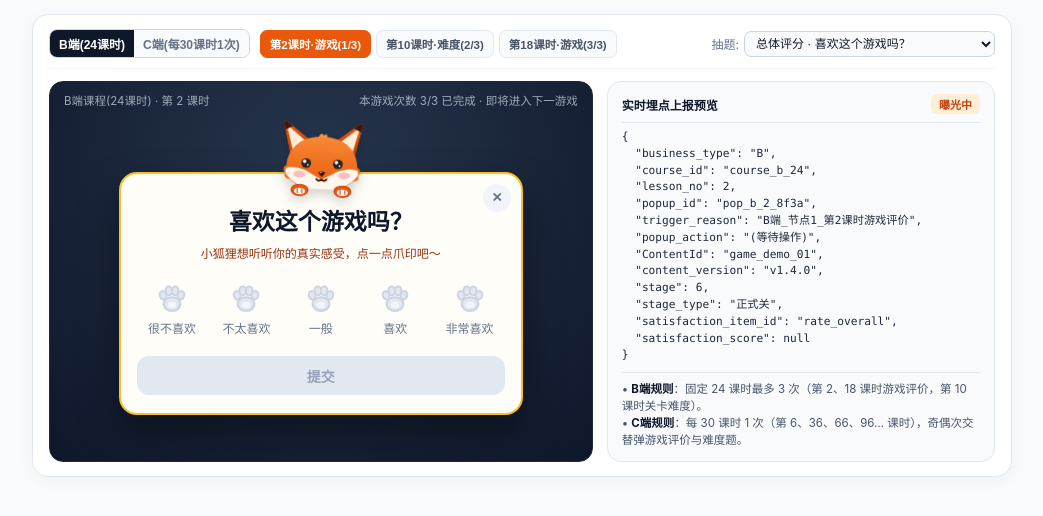
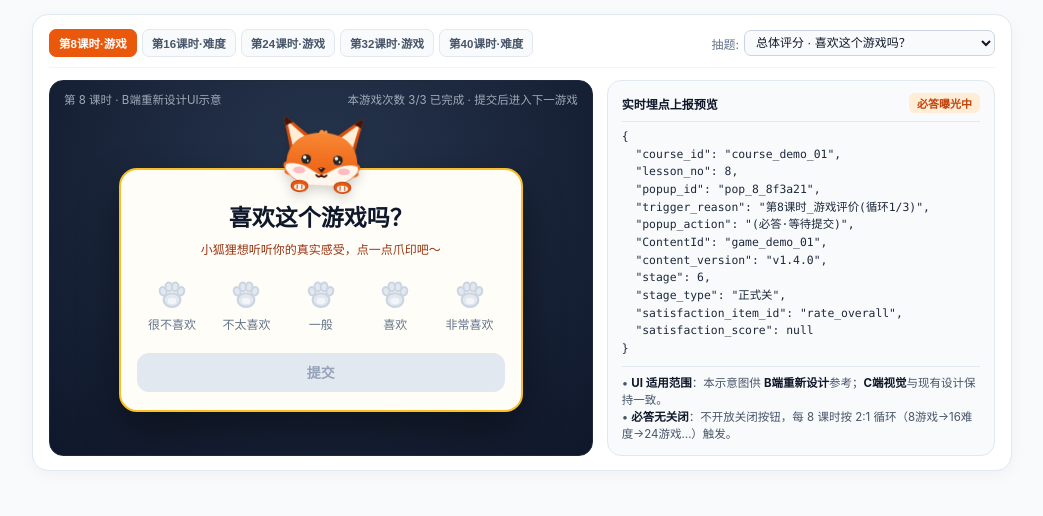
Before and after one commit to siakrulee/game-satisfaction-popup-demo, a plain HTML site: page index.html in a window 1280 px wide. Shown: the whole page, without its empty margins (118-1161 px from the left). Drawn offline with Linux system fonts and the light colour scheme.

Commit message:
Unified every-8-lessons 2:1 cycle, remove close button and business_type

```diff
--- a/index.html
+++ b/index.html
@@ -3,7 +3,7 @@
 <head>
   <meta charset="UTF-8" />
   <meta name="viewport" content="width=device-width, initial-scale=1.0" />
-  <title>学生端满意度评价弹窗 · 可交互 Demo</title>
+  <title>B端游戏评价弹窗设计示意（每8课时1次 · 2:1循环）</title>
   <style>
     * { box-sizing: border-box; margin: 0; padding: 0; }
     body {
@@ -33,27 +33,6 @@
       margin-bottom: 12px;
       border-bottom: 1px solid #f1f5f9;
       font-size: 12px;
-    }
-    .left-controls { display: flex; flex-wrap: wrap; align-items: center; gap: 6px; }
-    .biz-switch {
-      display: inline-flex;
-      border-radius: 8px;
-      border: 1px solid #cbd5e1;
-      overflow: hidden;
-      margin-right: 4px;
-    }
-    .biz-tab {
-      padding: 5px 9px;
-      font-size: 12px;
-      font-weight: 700;
-      border: none;
-      background: #f8fafc;
-      color: #64748b;
-      cursor: pointer;
-    }
-    .biz-tab.active {
-      background: #0f172a;
-      color: #ffffff;
     }
     .tabs { display: flex; flex-wrap: wrap; gap: 5px; }
     .scene-tab {
@@ -137,25 +116,6 @@
       transform-origin: 50% 85%;
       filter: drop-shadow(0 4px 6px rgba(0,0,0,0.18));
     }
-    .btn-close {
-      position: absolute;
-      top: 10px;
-      right: 10px;
-      width: 28px;
-      height: 28px;
-      border-radius: 999px;
-      border: none;
-      background: #f1f5f9;
-      color: #64748b;
-      font-size: 13px;
-      font-weight: 700;
-      cursor: pointer;
-      display: flex;
-      align-items: center;
-      justify-content: center;
-      transition: background 0.15s;
-    }
-    .btn-close:hover { background: #fee2e2; color: #dc2626; }
     .q-title {
       text-align: center;
       font-size: 23px;
@@ -249,8 +209,8 @@
     }
     pre {
       font-family: ui-monospace, SFMono-Regular, Menlo, monospace;
-      font-size: 11.2px;
-      line-height: 1.5;
+      font-size: 11.4px;
+      line-height: 1.55;
       color: #1e293b;
       white-space: pre-wrap;
       word-break: break-all;
@@ -270,13 +230,7 @@
 <body>
   <div class="wrap">
     <div class="topbar">
-      <div class="left-controls">
-        <div class="biz-switch">
-          <button data-biz="B" class="biz-tab active">B端(24课时)</button>
-          <button data-biz="C" class="biz-tab">C端(每30课时1次)</button>
-        </div>
-        <div id="scene-tabs" class="tabs"></div>
-      </div>
+      <div id="scene-tabs" class="tabs"></div>
       <label id="game-q-wrap" class="q-picker">
         <span>抽题:</span>
         <select id="game-q-select">
@@ -292,8 +246,8 @@
     <div class="main-grid">
       <div class="viewport">
         <div class="hud">
-          <span id="bg-hud-left">B端课程(24课时) · 第 2 课时</span>
-          <span>本游戏次数 3/3 已完成 · 即将进入下一游戏</span>
+          <span id="bg-hud-left">第 8 课时 · B端重新设计UI示意</span>
+          <span>本游戏次数 3/3 已完成 · 提交后进入下一游戏</span>
         </div>
 
         <div id="popup-card" class="popup-card">
@@ -355,8 +309,6 @@
             </svg>
           </div>
 
-          <button id="btn-close" class="btn-close" title="主动关闭（不记分，扣减1次当前节点额度）">✕</button>
-
           <h3 id="question-title" class="q-title">喜欢这个游戏吗？</h3>
           <p id="fox-speech" class="fox-speech">小狐狸想听听你的真实感受，点一点爪印吧～</p>
 
@@ -382,8 +334,8 @@
           <pre id="payload-box"></pre>
         </div>
         <div class="ins-foot">
-          <div>• <strong>B端规则</strong>：固定 24 课时最多 3 次（第 2、18 课时游戏评价，第 10 课时关卡难度）。</div>
-          <div>• <strong>C端规则</strong>：每 30 课时 1 次（第 6、36、66、96… 课时），奇偶次交替弹游戏评价与难度题。</div>
+          <div>• <strong>UI 适用范围</strong>：本示意图供 <strong>B端重新设计</strong>参考；<strong>C端视觉</strong>与现有设计保持一致。</div>
+          <div>• <strong>必答无关闭</strong>：不开放关闭按钮，每 8 课时按 2:1 循环（8游戏→16难度→24游戏…）触发。</div>
         </div>
       </div>
     </div>
@@ -404,21 +356,15 @@
       labels: ['太简单', '有点简单', '刚刚好', '有点难', '太难了']
     };
 
-    const BIZ_SCENES = {
-      B: [
-        { key: 'b_2', tab: '第2课时·游戏(1/3)', lesson_no: 2, hud: 'B端课程(24课时) · 第 2 课时', stage: 6, trigger: 'B端_节点1_第2课时游戏评价', type: 'game', afterNote: 'B端本课程剩余配额：2 / 3 次' },
-        { key: 'b_10', tab: '第10课时·难度(2/3)', lesson_no: 10, hud: 'B端课程(24课时) · 第 10 课时', stage: 9, trigger: 'B端_节点2_第10课时关卡难度评价', type: 'diff', afterNote: 'B端本课程剩余配额：1 / 3 次' },
-        { key: 'b_18', tab: '第18课时·游戏(3/3)', lesson_no: 18, hud: 'B端课程(24课时) · 第 18 课时', stage: 14, trigger: 'B端_节点3_第18课时游戏评价_避重', type: 'game', afterNote: 'B端本课程剩余配额：0 / 3 次' }
-      ],
-      C: [
-        { key: 'c_6', tab: '第6课时·游戏(奇)', lesson_no: 6, hud: 'C端课程(例:120课时) · 第 6 课时', stage: 5, trigger: 'C端_第1次(第6课时)_游戏评价', type: 'game', afterNote: '下一触发周期节点：第 36 课时（关卡难度评价）' },
-        { key: 'c_36', tab: '第36课时·难度(偶)', lesson_no: 36, hud: 'C端课程(例:120课时) · 第 36 课时', stage: 12, trigger: 'C端_第2次(第36课时)_关卡难度评价', type: 'diff', afterNote: '下一触发周期节点：第 66 课时（游戏评价）' },
-        { key: 'c_66', tab: '第66课时·游戏(奇)', lesson_no: 66, hud: 'C端课程(例:120课时) · 第 66 课时', stage: 18, trigger: 'C端_第3次(第66课时)_游戏评价_避重', type: 'game', afterNote: '下一触发周期节点：第 96 课时（关卡难度评价）' },
-        { key: 'c_96', tab: '第96课时·难度(偶)', lesson_no: 96, hud: 'C端课程(例:120课时) · 第 96 课时', stage: 24, trigger: 'C端_第4次(第96课时)_关卡难度评价', type: 'diff', afterNote: '下一触发周期节点：第 126 课时（超出120课时则结束）' }
-      ]
-    };
+    const SCENES = [
+      { tab: '第8课时·游戏', lesson_no: 8, stage: 6, trigger: '第8课时_游戏评价(循环1/3)', type: 'game', nextNote: '下一节点：第 16 课时（关卡难度评价）' },
+      { tab: '第16课时·难度', lesson_no: 16, stage: 11, trigger: '第16课时_关卡难度评价(循环2/3)', type: 'diff', nextNote: '下一节点：第 24 课时（游戏评价）' },
+      { tab: '第24课时·游戏', lesson_no: 24, stage: 15, trigger: '第24课时_游戏评价_避重(循环3/3)', type: 'game', nextNote: '24课时课程结束；更长课程下一节点：第 32 课时（游戏评价）' },
+      { tab: '第32课时·游戏', lesson_no: 32, stage: 19, trigger: '第32课时_游戏评价_避重(循环1/3)', type: 'game', nextNote: '下一节点：第 40 课时（关卡难度评价）' },
+      { tab: '第40课时·难度', lesson_no: 40, stage: 23, trigger: '第40课时_关卡难度评价(循环2/3)', type: 'diff', nextNote: '下一节点：第 48 课时（游戏评价）' }
+    ];
 
-    let state = { biz: 'B', sceneIdx: 0, gameItemKey: 'rate_overall', score: null, hoverScore: null, action: 'pending' };
+    let state = { sceneIdx: 0, gameItemKey: 'rate_overall', score: null, hoverScore: null, action: 'pending' };
 
     const pawsRow = document.getElementById('paws-row');
     const sceneTabsEl = document.getElementById('scene-tabs');
@@ -430,7 +376,7 @@
     const payloadBox = document.getElementById('payload-box');
     const statusPill = document.getElementById('status-pill');
 
-    function getCurrentScene() { return BIZ_SCENES[state.biz][state.sceneIdx]; }
+    function getCurrentScene() { return SCENES[state.sceneIdx]; }
     function getCurrentQ() {
       const sc = getCurrentScene();
       if (sc.type === 'diff') return DIFF_QUESTION;
@@ -524,32 +470,28 @@
       const sc = getCurrentScene();
       const q = getCurrentQ();
       const payload = {
-        business_type: state.biz,
-        course_id: state.biz === 'B' ? 'course_b_24' : 'course_c_120',
+        course_id: 'course_demo_01',
         lesson_no: sc.lesson_no,
-        popup_id: `pop_${state.biz.toLowerCase()}_${sc.lesson_no}_8f3a`,
+        popup_id: `pop_${sc.lesson_no}_8f3a21`,
         trigger_reason: sc.trigger,
-        popup_action: state.action === 'pending' ? '(等待操作)' : state.action,
-        ContentId: sc.lesson_no >= 18 ? 'game_demo_02' : 'game_demo_01',
+        popup_action: state.action === 'submitted' ? 'submitted' : '(必答·等待提交)',
+        ContentId: sc.lesson_no >= 24 ? 'game_demo_02' : 'game_demo_01',
         content_version: 'v1.4.0',
         stage: sc.stage,
         stage_type: '正式关',
         satisfaction_item_id: q.item_id,
-        satisfaction_score: state.action === 'closed' ? null : state.score
+        satisfaction_score: state.score
       };
       payloadBox.textContent = JSON.stringify(payload, null, 2);
-      statusPill.textContent = state.action === 'submitted' ? 'submitted (记分)' : state.action === 'closed' ? 'closed (不记分/扣额度)' : (state.score ? `已选 ${state.score} 个爪印` : '曝光中');
+      statusPill.textContent = state.action === 'submitted' ? 'submitted (已提交)' : (state.score ? `已选 ${state.score} 个爪印` : '必答曝光中');
     }
 
     function render() {
       const sc = getCurrentScene();
       const q = getCurrentQ();
-      document.querySelectorAll('.biz-tab').forEach(btn => {
-        btn.classList.toggle('active', btn.dataset.biz === state.biz);
-      });
 
       sceneTabsEl.innerHTML = '';
-      BIZ_SCENES[state.biz].forEach((item, idx) => {
+      SCENES.forEach((item, idx) => {
         const b = document.createElement('button');
         b.className = 'scene-tab' + (idx === state.sceneIdx ? ' active' : '');
         b.textContent = item.tab;
@@ -565,7 +507,7 @@
       });
 
       gameQWrap.style.display = sc.type === 'game' ? 'flex' : 'none';
-      document.getElementById('bg-hud-left').textContent = sc.hud;
+      document.getElementById('bg-hud-left').textContent = `第 ${sc.lesson_no} 课时 · B端重新设计UI示意`;
       document.getElementById('question-title').textContent = q.title;
 
       if (state.action === 'pending') {
@@ -574,10 +516,8 @@
       } else {
         popupCard.classList.add('hidden');
         resultState.classList.remove('hidden');
-        document.getElementById('result-title').textContent = state.action === 'submitted'
-          ? `小狐狸收到啦（${state.score} 分）！正在进入下一个游戏…`
-          : '已关闭弹窗（不记分数），正在进入下一个游戏…';
-        document.getElementById('result-desc').textContent = `已扣减当前节点额度 · ${sc.afterNote}`;
+        document.getElementById('result-title').textContent = `小狐狸收到啦（${state.score} 分）！正在进入下一个游戏…`;
+        document.getElementById('result-desc').textContent = sc.nextNote;
       }
 
       if (state.score) {
@@ -595,12 +535,8 @@
       renderPayload();
     }
 
-    document.querySelectorAll('.biz-tab').forEach(btn => {
-      btn.addEventListener('click', () => { state.biz = btn.dataset.biz; state.sceneIdx = 0; state.score = null; state.action = 'pending'; render(); });
-    });
     gameQSelect.addEventListener('change', (e) => { state.gameItemKey = e.target.value; state.score = null; state.action = 'pending'; render(); });
     btnSubmit.addEventListener('click', () => { if (!state.score) return; state.action = 'submitted'; render(); });
-    document.getElementById('btn-close').addEventListener('click', () => { state.action = 'closed'; state.score = null; render(); });
     document.getElementById('btn-reset').addEventListener('click', () => { state.action = 'pending'; state.score = null; render(); });
     render();
   </script>
```
